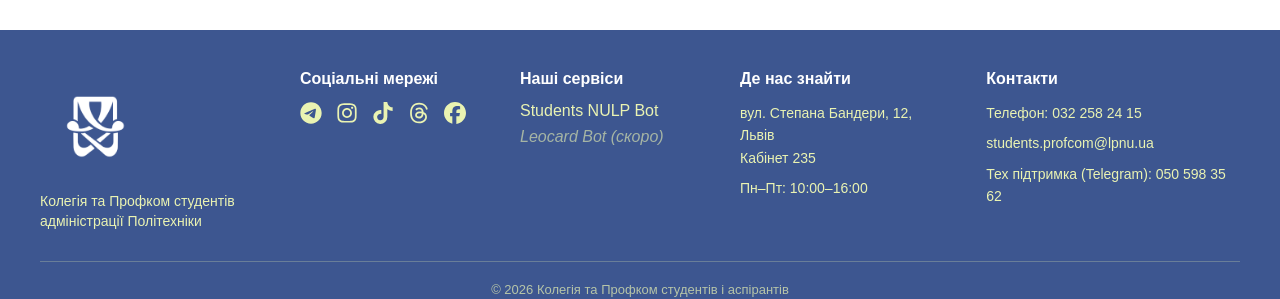
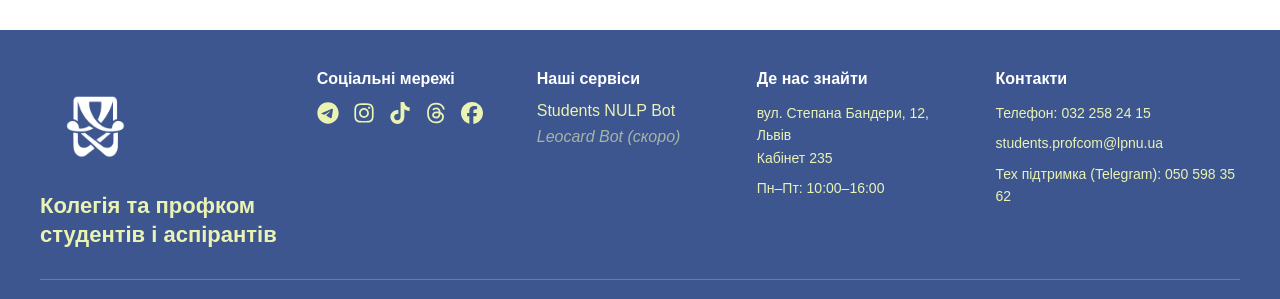
Before and after one commit to vladyslavpysmakoi2024-blip/students-merch, a React (Create React App) app in the folder frontend/: page / in a window 1280 px wide. Shown: the part 968-1267 px from the top of the page. Built offline with nearby package versions, Linux system fonts and the light colour scheme; no server answers; a web font is replaced by a local one.

Commit message:
футер

```diff
--- a/frontend/src/App.css
+++ b/frontend/src/App.css
@@ -2622,7 +2622,8 @@ body.product-page-body .app::before {
   display: flex;
   flex-direction: column;
   align-items: flex-start;
-  max-width: 220px;
+  max-width: 260px;
+  flex-shrink: 0;
 }
 
 .footer-logo {
@@ -2633,8 +2634,9 @@ body.product-page-body .app::before {
 }
 
 .footer-brand-name {
-  font-size: 14px;
-  line-height: 1.4;
+  font-size: 22px;
+  font-weight: 700;
+  line-height: 1.3;
   color: #eaf3b2;
   margin: 0;
 }
--- a/frontend/src/components/Footer.jsx
+++ b/frontend/src/components/Footer.jsx
@@ -9,7 +9,7 @@ function Footer() {
         {/* Логотип + назва */}
         <div className="footer-brand">
           <img src="/footer-logo.png" alt="Логотип Колегії та Профкому студентів" className="footer-logo" />
-          <p className="footer-brand-name">Колегія та Профком студентів адміністрації Політехніки</p>
+          <p className="footer-brand-name">Колегія та профком<br />студентів і аспірантів</p>
         </div>
 
         <div className="footer-columns">
```
